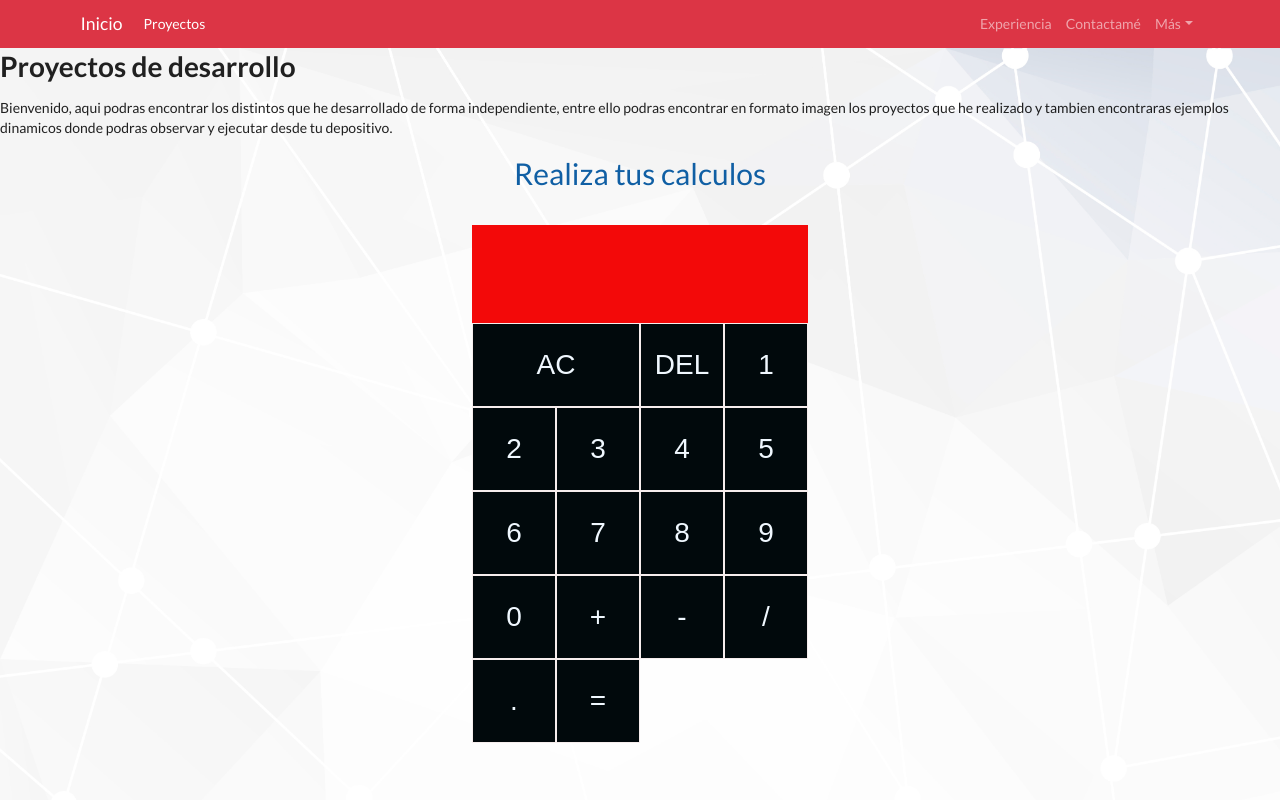
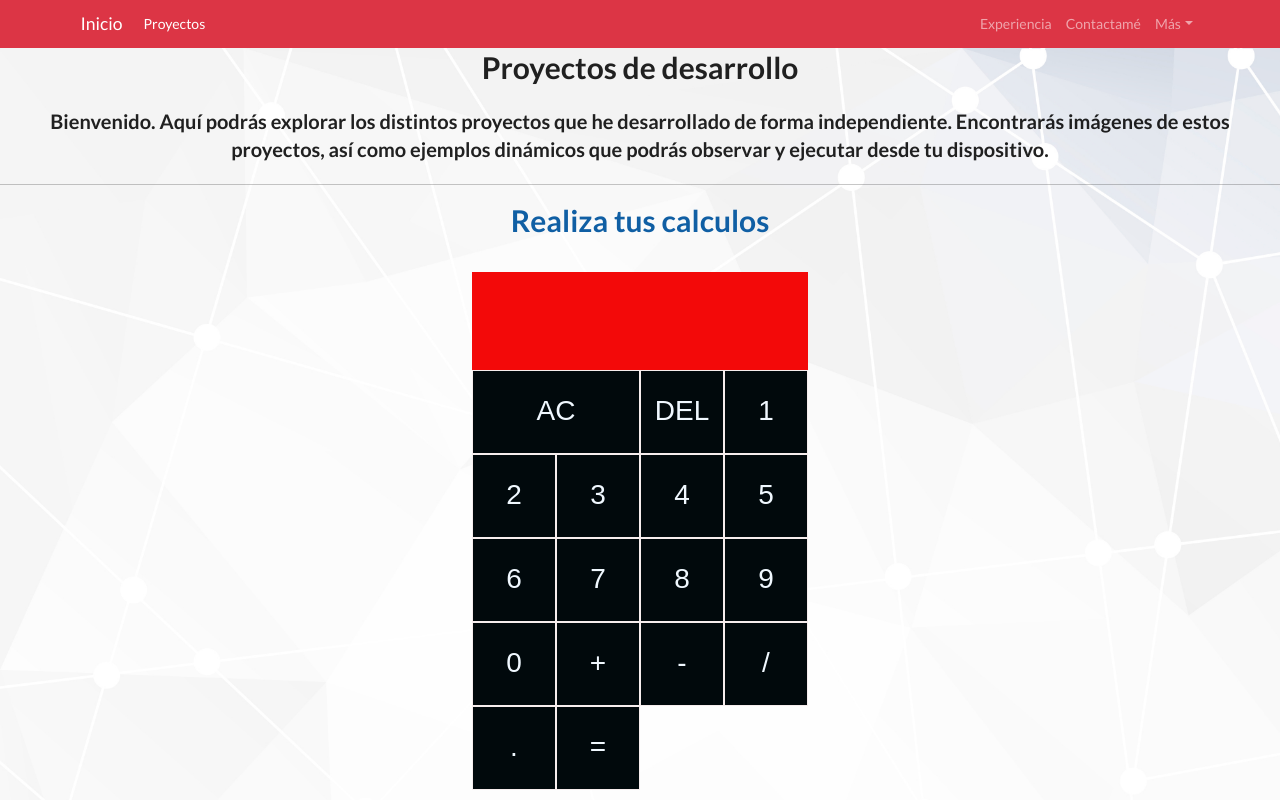
Before and after one commit to daniel-dieguez/CV-fullstrack-, a React (Create React App) app: page /proyecots in a window 1280 px wide. Shown: the top 800 px of the page. Built offline with nearby package versions, Linux system fonts and the light colour scheme; no server answers; what @nextui-org/react would draw is missing.

Commit message:
Realice cambios en diseño de las pestañas elementales

```diff
--- a/src/App.jsx
+++ b/src/App.jsx
@@ -8,8 +8,12 @@ import Contacto from './pages/Contacto';
 import Navigation from './VarControl/Navigation';
 import Inicio from './pages/Inicio';
 
+//
+
+
 export default function App() {
   return (
+
     <Router className="navbarr">
     <div>
       <Navigation></Navigation>
@@ -23,7 +27,5 @@ export default function App() {
       <Route exact path="/contacto" element={<Contacto/>}>Contacto</Route>
     </Routes>
    </Router>
-
-
   )
 }
--- a/src/components/leguajes/Cards.jsx
+++ b/src/components/leguajes/Cards.jsx
@@ -15,12 +15,12 @@ import Oracle from '../../img/oracle.png'
 export default function Cards() {
     return (
     <Container>
-      <Carousel controls={false} interval={3000} pause='hover'>
+      <Carousel controls={false} interval={2500} pause='hover'>
         <Carousel.Item>
           <Row className="justify-content-md-center">
             <Col xs={12} sm={6} md={3} lg={3} className="mb-4">
-              <Card border="dark" bg={'dark'} text='white' style={{ width: '16rem' }}>
-                <Card.Img variant="top" src={Java} style={{ height: '20rem', objectFit: 'cover' }} />
+              <Card border="dark" bg={'dark'} text='white' style={{ width: '18rem' }}>
+                <Card.Img variant="top" src={Java} style={{ height: '10rem', width: 'auto', objectFit: 'contain' }} />
                 <Card.Body>
                   <Card.Title className="text-center font-weight-bold">Java</Card.Title>
 
@@ -29,7 +29,7 @@ export default function Cards() {
             </Col>
             <Col xs={12} sm={6} md={3} lg={3} className="mb-4">
               <Card border="dark" bg={'dark'}  text='white'  style={{ width: '18rem' }}>
-                <Card.Img variant="top" src={Js} style={{ height: '20rem', objectFit: 'cover' }} />
+                <Card.Img variant="top" src={Js} style={{ height: '10rem', width: 'auto', objectFit: 'contain' }} />
                 <Card.Body>
                   <Card.Title  className="text-center">JavaScript</Card.Title>
 
@@ -38,7 +38,7 @@ export default function Cards() {
             </Col>
             <Col xs={12} sm={6} md={3} lg={3} className="mb-4">
               <Card border="dark" bg={'dark'}  text='white'  style={{ width: '18rem' }}>
-                <Card.Img variant="top" src={Reactjs} style={{ height: '20rem', objectFit: 'cover' }} />
+                <Card.Img variant="top" src={Reactjs} style={{ height: '10rem', width: 'auto', objectFit: 'contain' }} />
                 <Card.Body>
                   <Card.Title  className="text-center">React Js</Card.Title>
 
@@ -47,7 +47,7 @@ export default function Cards() {
             </Col>
             <Col xs={12} sm={6} md={3} lg={3} className="mb-4">
               <Card border="dark" bg={'dark'}  text='white'  style={{ width: '19rem' }}>
-                <Card.Img variant="top" src={Csharp} style={{ height: '20rem', objectFit: 'cover' }} />
+                <Card.Img variant="top" src={Csharp} style={{ height: '10rem', width: 'auto', objectFit: 'contain' }} />
                 <Card.Body>
                   <Card.Title  className="text-center">C Sharp</Card.Title>
 
@@ -59,8 +59,8 @@ export default function Cards() {
         <Carousel.Item>
           <Row className="justify-content-md-center">
             <Col xs={12} sm={6} md={3} lg={3} className="mb-4">
-              <Card border="dark" bg={'dark'}  text='white'  style={{ width: '16rem' }}>
-                <Card.Img variant="top" src={Oracle} style={{ height: '15rem', objectFit: 'cover' }} />
+              <Card border="dark" bg={'dark'}  text='white'  style={{ width: '18rem' }}>
+                <Card.Img variant="top" src={Oracle} style={{ height: '10rem', width: 'auto', objectFit: 'contain' }} />
                 <Card.Body>
                   <Card.Title  className="text-center">Oracle base de datos</Card.Title>
 
@@ -68,8 +68,8 @@ export default function Cards() {
               </Card>
             </Col>
             <Col xs={12} sm={6} md={3} lg={3} className="mb-4">
-              <Card border="dark" bg={'dark'}  text='white'  style={{ width: '16rem' }}>
-                <Card.Img variant="top" src={Docker} style={{ height: '15rem', objectFit: 'cover' }} />
+              <Card border="dark" bg={'dark'}  text='white'  style={{ width: '18rem' }}>
+                <Card.Img variant="top" src={Docker} style={{ height: '10rem', width: 'auto', objectFit: 'contain' }} />
                 <Card.Body>
                   <Card.Title  className="text-center">Docker</Card.Title>
 
@@ -77,16 +77,16 @@ export default function Cards() {
               </Card>
             </Col>
             <Col xs={12} sm={6} md={3} lg={3} className="mb-4">
-              <Card border="dark" bg={'dark'}  text='white'  style={{ width: '16rem' }}>
-                <Card.Img variant="top" src={Git} style={{ height: '16rem', objectFit: 'cover' }} />
+              <Card border="dark" bg={'dark'}  text='white'  style={{ width: '18rem' }}>
+                <Card.Img variant="top" src={Git} style={{ height: '10rem', width: 'auto', objectFit: 'contain' }} />
                 <Card.Body>
                   <Card.Title  className="text-center">Github</Card.Title>
                 </Card.Body >
               </Card>
             </Col>
             <Col xs={12} sm={6} md={3} lg={3} className="mb-4">
-              <Card border="dark" bg={'dark'}  text='white'  style={{ width: '16rem' }}>
-                <Card.Img variant="top" src={Mysql} style={{ height: '16rem', objectFit: 'cover' }} />
+              <Card border="dark" bg={'dark'}  text='white'  style={{ width: '18rem' }}>
+                <Card.Img variant="top" src={Mysql} style={{ height: '10rem', width: 'auto', objectFit: 'contain' }} />
                 <Card.Body>
                   <Card.Title  className="text-center">Mysql</Card.Title>
                 </Card.Body >
--- a/src/pages/Inicio.jsx
+++ b/src/pages/Inicio.jsx
@@ -5,11 +5,34 @@ import GitHub from '../img/github.png'
 import Instagram from '../img/instram.png'
 import Correo from '../img/gmail.png'
 import { Tooltip } from 'react-bootstrap';
+import OverlayTrigger from 'react-bootstrap/OverlayTrigger';
+import { Link } from 'react-router-dom';
+
+
+
+
 
 
 
 export default function Inicio() {
 
+  const derecha = (props) => (
+    <Tooltip id="button-tooltip" {...props}>
+      Visualiza mis proyectos
+    </Tooltip>
+  );
+
+  const abajo = (props) => (
+    <Tooltip id="button-tooltip" {...props}>
+      Conoce más de mi
+    </Tooltip>
+  );
+
+  const izquierda = (props) => (
+    <Tooltip id="button-tooltip" {...props}>
+      Comunicate conmigo
+    </Tooltip>
+  );
 
   return (
     <div className={style.cuerpoproyecto}>
@@ -24,15 +47,31 @@ export default function Inicio() {
       <div className={style.contactos}>
         <div className={style.imges}>
 
+          <OverlayTrigger
+            placement="left"
+            delay={{ show: 250, hide: 400 }}
+            overlay={derecha}>
             <a href="https://github.com/daniel-dieguez">
               <img className={style.git} src={GitHub} alt="" />
             </a>
+          </OverlayTrigger>
+          <OverlayTrigger
+            placement="bottom"
+            delay={{ show: 250, hide: 400 }}
+            overlay={abajo}>
           <a href="https://www.instagram.com/daniel_dieguez_">
             <img src={Instagram} className={style.instagram} alt="" />
           </a>
-         <a href="">
+          </OverlayTrigger>
+          <OverlayTrigger
+            placement="right"
+            delay={{ show: 250, hide: 400 }}
+            overlay={izquierda}>
+
+          <Link to='/contacto'>
             <img src={Correo} className={style.correo} alt="" />
-         </a>
+            </Link>
+          </OverlayTrigger>
         </div>
       </div>
 
--- a/src/pages/Proyectos.jsx
+++ b/src/pages/Proyectos.jsx
@@ -1,25 +1,29 @@
 import React from 'react'
-import Styel from '../styles/calculadora.module.css';
+
+import Style from '../styles/proyec.module.css';
 import Calculadora from '../proyects/Calculadora';
 import Tareas from '../proyects/Tareas';
 import ComentariosUsers from '../proyects/ComentariosUsers'
-import Tashbaord from '../proyects/dashbaord';
+
+
 
 
 
 export default function Proyectos() {
   return (
-    <div className={Styel.cuerpoproyecto}>
-      <h1>Proyectos de desarrollo</h1>
-      <p className=''>Bienvenido, aqui podras encontrar los distintos que he desarrollado de forma independiente, entre ello
-        podras encontrar en formato imagen los proyectos que he realizado y tambien encontraras ejemplos dinamicos donde podras observar y ejecutar desde
-        tu depositivo.
+    <div className={Style.cuerpoproyecto}>
+      <h1 className={Style.titulo}>Proyectos de desarrollo</h1>
+
+      <p className={Style.principal}>Bienvenido. Aquí podrás explorar los distintos proyectos
+         que he desarrollado de forma independiente. Encontrarás imágenes de estos proyectos,
+         así como ejemplos dinámicos que podrás observar y ejecutar desde tu dispositivo.
       </p>
+      <hr />
 
       <Calculadora></Calculadora>
       <Tareas></Tareas>
       <ComentariosUsers></ComentariosUsers>
-      <Tashbaord></Tashbaord>
+
 
 
 
--- a/src/proyects/dashbaord.jsx
+++ /dev/null
@@ -1,7 +0,0 @@
-import React from 'react'
-
-export default function dashbaord() {
-  return (
-    <div>dashbaord</div>
-  )
-}
--- a/src/styles/calculadora.module.css
+++ b/src/styles/calculadora.module.css
@@ -1,10 +1,4 @@
-.cuerpoproyecto{
-    background:url('../img/Fodnooo.jpg');
-    background-repeat: no-repeat;
-    background-size: cover;
-    min-height: 100vh;
 
-}
 
 *, *::before, *::after{
     box-sizing: border-box;
@@ -15,7 +9,14 @@
     font-size: 30px;
     color: rgb(16, 95, 164);
     text-align: center;
+    font-weight: bolder;
 
+}
+
+.principal{
+    font-size: 20px;
+    text-align: center;
+    height: 90px;
 }
 
 .parrafo{
--- /dev/null
+++ b/src/styles/proyec.module.css
@@ -0,0 +1,23 @@
+.cuerpoproyecto{
+    background:url('../img/Fodnooo.jpg');
+    background-repeat: no-repeat;
+    background-size: cover;
+    min-height: 100vh;
+
+}
+
+.titulo{
+    text-align: center;
+    font-size: 30px;
+    margin: 14px;
+    margin-top: 20px;
+
+}
+
+.principal{
+    text-align: center;
+    font-size: 20px;
+    margin: 20px;
+    font-weight: bold;
+
+}
--- a/src/styles/task.module.css
+++ b/src/styles/task.module.css
@@ -1,6 +1,6 @@
 
 .body{
-    background-color: black;
+    background-color: hsl(0, 86%, 45%);
 }
 
 
@@ -79,7 +79,7 @@ ol{
     padding: 15px;
     background-color: rgb(235, 234, 232);
     margin-bottom: 10px;
-    border: 3px solid;
+    border: 1px solid;
     border-radius: 5px;
     display: flex;
     align-items: center;
```
Lines whose indentation alone changed are shown as unchanged.
